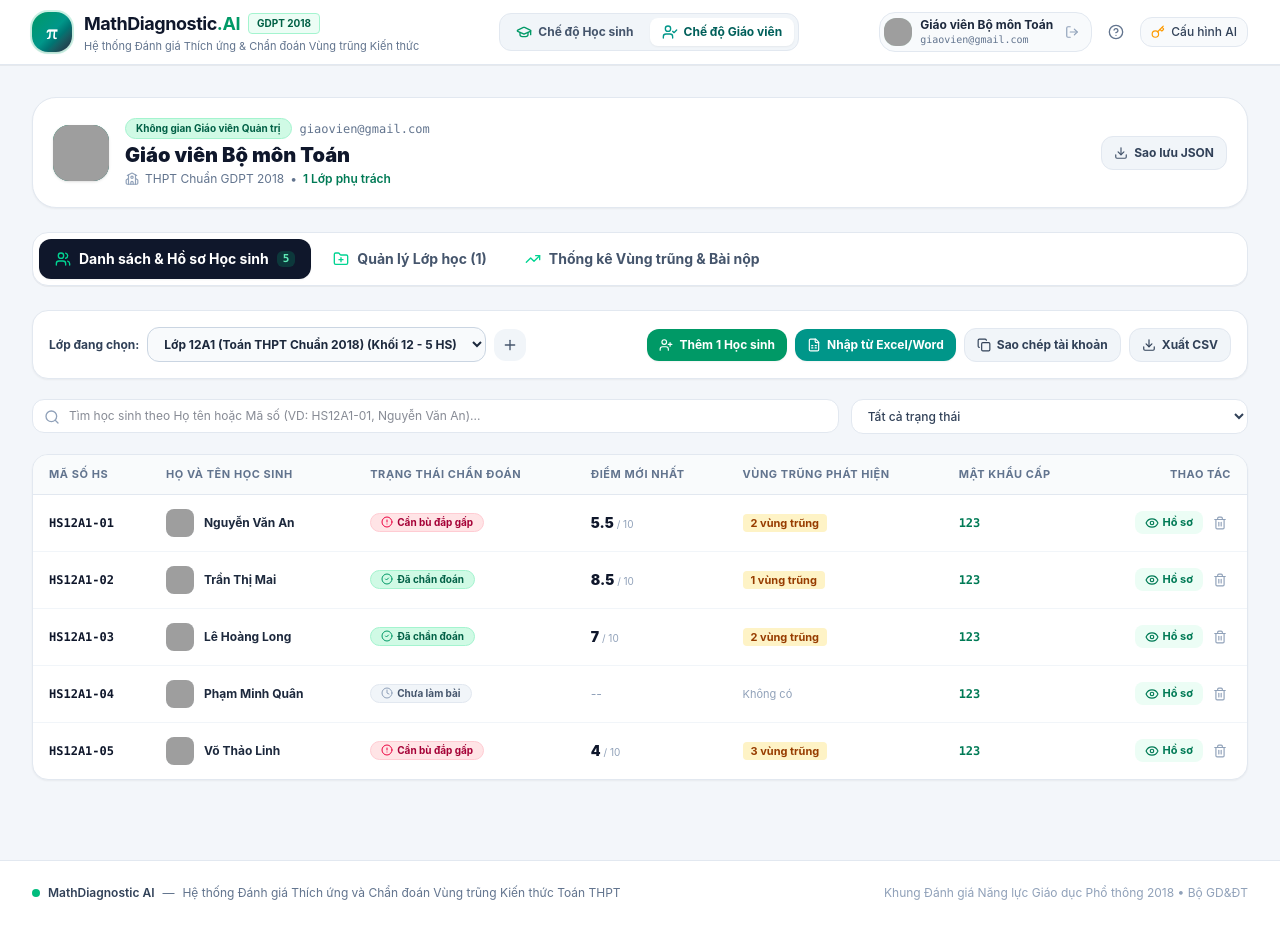
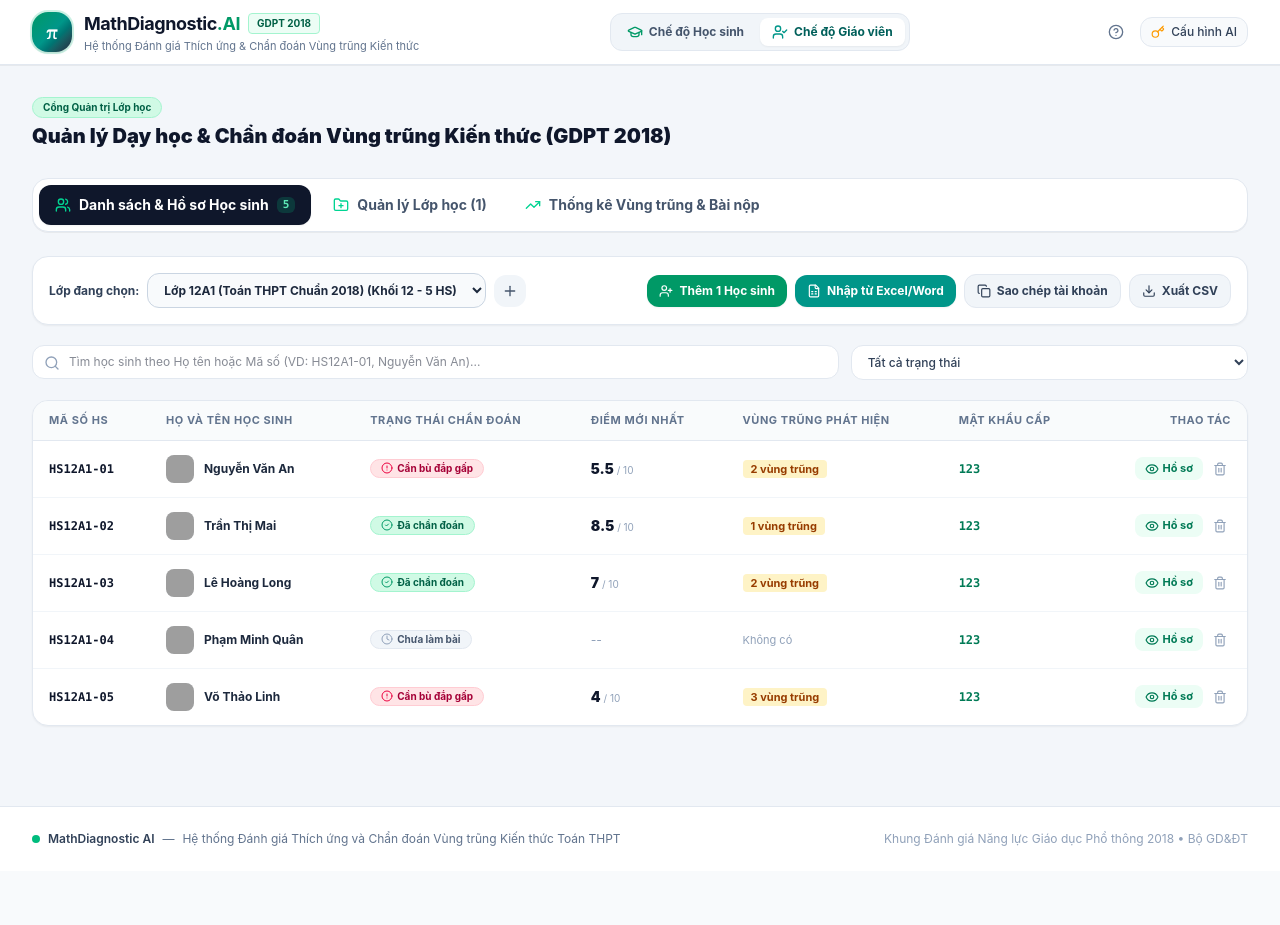
Before and after one commit to freelife0510-sys/covanhoctap, a React (Vite) app: page / in a window 1280 px wide. After the commit the page ends 871 px from the top, so only its background shows below. Built offline with nearby package versions, Linux system fonts and the light colour scheme; grey boxes are pictures that could not be loaded.

Commit message:
Feat: Remove hardcoded Nguyen Van Toan, remove JSON backup button, open login immediately when clicking teacher mode

```diff
--- a/src/App.tsx
+++ b/src/App.tsx
@@ -28,6 +28,18 @@ import StudentWorkspace from './components/StudentWorkspace.tsx';
 import TeacherDashboard from './components/TeacherDashboard.tsx';
 import LoginModal from './components/LoginModal.tsx';
 
+// Thanh lọc triệt để cache trình duyệt cũ nếu còn sót dữ liệu "giaovien.toan"
+try {
+  ['math_auth_session', 'math_teacher_profile', 'math_teachers_db', 'google_teacher_email'].forEach((key) => {
+    const val = localStorage.getItem(key);
+    if (val && (val.includes('giaovien.toan') || val.includes('To\u00e0n') || val.includes('Toan'))) {
+      localStorage.removeItem(key);
+    }
+  });
+} catch (e) {
+  console.warn('Lỗi kiểm tra cache cũ:', e);
+}
+
 export default function App() {
   // Auth Session State
   const [authSession, setAuthSession] = useState<AuthSession>(() => {
@@ -56,6 +68,13 @@ export default function App() {
 
   const [currentRole, setCurrentRole] = useState<Role>(authSession.role || 'teacher');
   const [showLoginModal, setShowLoginModal] = useState(false);
+
+  const handleRoleChange = (newRole: Role) => {
+    setCurrentRole(newRole);
+    if (newRole === 'teacher') {
+      setShowLoginModal(true);
+    }
+  };
 
   // Active Teacher Profile & Workspace Data
   const [teacher, setTeacher] = useState<Teacher>(() => {
@@ -257,7 +276,7 @@ export default function App() {
       {/* Top Navigation */}
       <Navbar
         currentRole={currentRole}
-        onRoleChange={setCurrentRole}
+        onRoleChange={handleRoleChange}
         apiKey={apiKey}
         onSaveApiKey={handleSaveApiKey}
         authSession={authSession}
--- a/src/components/Navbar.tsx
+++ b/src/components/Navbar.tsx
@@ -111,48 +111,6 @@ export const Navbar: React.FC<NavbarProps> = ({
 
           {/* Right Action Icons & User Identity */}
           <div className="flex items-center gap-2">
-
-            {/* User Profile / Login status */}
-            {authSession?.isAuthenticated && currentUser ? (
-              <div className="flex items-center gap-2 pl-1 pr-2 py-1 rounded-2xl bg-slate-50 border border-slate-200">
-                <div className="w-7 h-7 rounded-xl bg-emerald-100 text-emerald-800 flex items-center justify-center font-bold text-xs shrink-0 overflow-hidden">
-                  {currentUser.avatar ? (
-                    <img src={currentUser.avatar} alt="" className="w-full h-full object-cover" />
-                  ) : (
-                    currentUser.name.charAt(0)
-                  )}
-                </div>
-                <div className="hidden lg:block text-left">
-                  <p className="text-xs font-bold text-slate-800 line-clamp-1 leading-tight">
-                    {currentUser.name}
-                  </p>
-                  <p className="text-[10px] text-slate-500 font-mono">
-                    {currentRole === 'teacher'
-                      ? (currentUser as Teacher).email
-                      : `${(currentUser as StudentAccount).id} • ${(currentUser as StudentAccount).className || 'Lớp'}`}
-                  </p>
-                </div>
-                {onLogout && (
-                  <button
-                    onClick={onLogout}
-                    title="Đổi tài khoản hoặc Đăng xuất"
-                    className="p-1 rounded-lg text-slate-400 hover:text-rose-600 hover:bg-rose-50 transition-colors cursor-pointer"
-                  >
-                    <LogOut className="w-3.5 h-3.5" />
-                  </button>
-                )}
-              </div>
-            ) : (
-              onOpenLoginModal && (
-                <button
-                  onClick={onOpenLoginModal}
-                  className="inline-flex items-center gap-1.5 px-3 py-1.5 rounded-xl bg-slate-900 hover:bg-black text-white text-xs font-bold transition-all shadow-2xs cursor-pointer"
-                >
-                  <LogIn className="w-3.5 h-3.5" />
-                  <span>Đăng nhập</span>
-                </button>
-              )
-            )}
 
             {/* Socratic Pedagogy Guide */}
             <button
--- a/src/components/TeacherDashboard.tsx
+++ b/src/components/TeacherDashboard.tsx
@@ -425,63 +425,33 @@ export const TeacherDashboard: React.FC<TeacherDashboardProps> = ({
   return (
     <div className="space-y-6">
 
-      {/* Teacher Profile Banner */}
-      <div className="bg-white p-5 rounded-3xl border border-slate-200 shadow-xs flex flex-col md:flex-row md:items-center justify-between gap-4">
-        <div className="flex items-center gap-4">
-          <div className="w-14 h-14 rounded-2xl bg-gradient-to-br from-emerald-600 to-teal-800 text-white flex items-center justify-center font-bold text-xl shadow-sm shrink-0 overflow-hidden">
-            {teacher.avatar ? (
-              <img src={teacher.avatar} alt={teacher.name} className="w-full h-full object-cover" />
-            ) : (
-              <UserCheck className="w-7 h-7" />
-            )}
-          </div>
-
+      {/* Clean Teacher Workspace Header */}
+      <div className="flex flex-col sm:flex-row sm:items-center justify-between gap-3 pb-1">
         <div>
           <div className="flex items-center gap-2">
             <span className="px-2.5 py-0.5 rounded-full text-[10px] font-bold bg-emerald-100 text-emerald-800 border border-emerald-200">
-                Không gian Giáo viên Quản trị
+              Cổng Quản trị Lớp học
             </span>
+            {teacher.email && teacher.email !== 'giaovien@gmail.com' && (
               <span className="text-xs text-slate-500 font-mono">
-                {teacher.email || 'Google Account'}
+                {teacher.email}
               </span>
+            )}
+          </div>
+          <h1 className="text-lg sm:text-xl font-black text-slate-900 mt-1">
+            Quản lý Dạy học & Chẩn đoán Vùng trũng Kiến thức (GDPT 2018)
+          </h1>
         </div>
 
-            <h1 className="text-lg sm:text-xl font-black text-slate-900 mt-0.5">
-              {teacher.name || 'Thầy/Cô Bộ môn Toán'}
-            </h1>
-
-            <p className="text-xs text-slate-500 flex items-center gap-1.5 mt-0.5">
-              <School className="w-3.5 h-3.5 text-slate-400" />
-              {teacher.school || 'Trường THPT Chuẩn GDPT 2018'}
-              <span>•</span>
-              <span className="font-semibold text-emerald-700">{classes.length} Lớp phụ trách</span>
-            </p>
-          </div>
-        </div>
-
-        {/* Action Buttons */}
-        <div className="flex items-center gap-2 flex-wrap">
         {classes.length === 0 && (
           <button
             onClick={handleInitSampleWorkspace}
-              className="px-3.5 py-2 rounded-xl bg-emerald-600 hover:bg-emerald-700 text-white font-bold text-xs flex items-center gap-1.5 cursor-pointer shadow-xs transition-all"
+            className="px-3.5 py-2 rounded-xl bg-emerald-600 hover:bg-emerald-700 text-white font-bold text-xs flex items-center gap-1.5 cursor-pointer shadow-xs transition-all w-fit"
           >
             <Sparkles className="w-3.5 h-3.5 text-emerald-300" />
             Khởi tạo Lớp 12A1 mẫu (5 học sinh)
           </button>
         )}
-
-          {onExportJson && (
-            <button
-              onClick={onExportJson}
-              title="Sao lưu toàn bộ dữ liệu lớp học ra file JSON"
-              className="px-3 py-2 rounded-xl bg-slate-100 hover:bg-slate-200 text-slate-700 font-bold text-xs flex items-center gap-1.5 cursor-pointer transition-all border border-slate-200"
-            >
-              <Download className="w-3.5 h-3.5 text-slate-600" />
-              Sao lưu JSON
-            </button>
-          )}
-        </div>
       </div>
 
       {/* Main Tab Navigation */}
```
Lines whose indentation alone changed are shown as unchanged.
